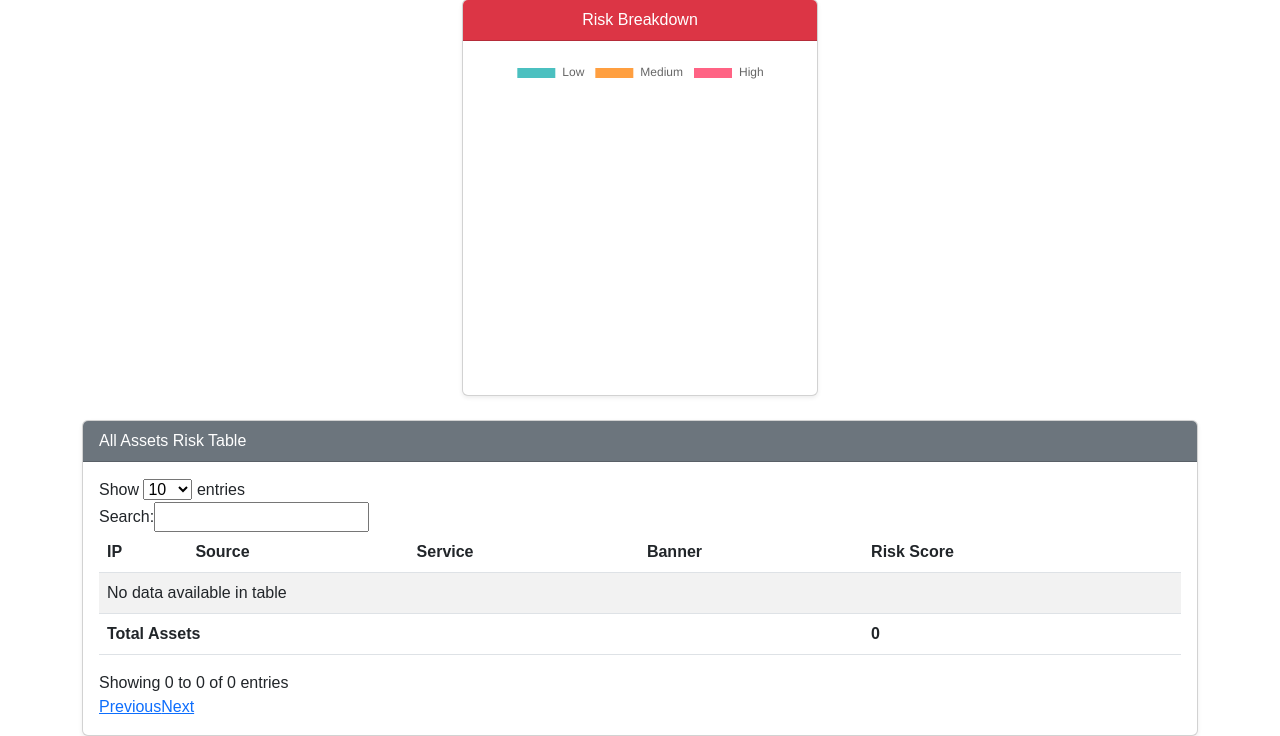
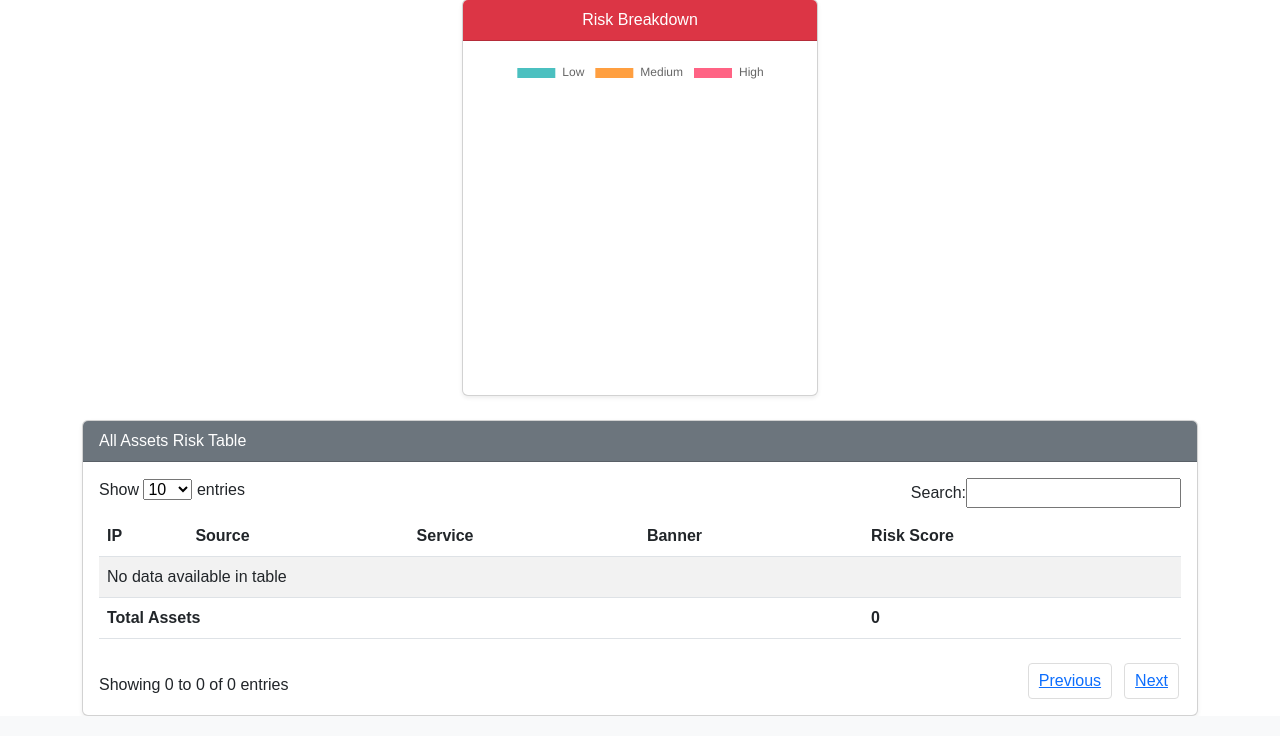
Before and after one commit to JT1208/DOJAA-Senior-Project, a Flask app: template templates/risk_summary.html in a window 1280 px wide. Shown: the part 199-935 px from the top of the page. Run offline with Flask 3, Linux system fonts and the light colour scheme; the template is opened without the code that fills it, so the values that code supplies are empty.

Commit message:
pagination fix

```diff
--- a/templates/risk_summary.html
+++ b/templates/risk_summary.html
@@ -14,10 +14,52 @@
   </div>
 </div>
 
+<style>
+/* ============================= */
+/* FIX DataTables pagination UI  */
+/* ============================= */
+
+.dataTables_wrapper .dataTables_paginate {
+  display: flex;
+  justify-content: flex-end;
+  flex-wrap: wrap;
+  gap: 4px;
+}
+
+.dataTables_wrapper .dataTables_paginate .paginate_button {
+  padding: 5px 10px;
+  margin: 0 2px;
+  border-radius: 4px;
+  border: 1px solid #ddd;
+  background: #fff;
+  cursor: pointer;
+}
+
+.dataTables_wrapper .dataTables_paginate .paginate_button:hover {
+  background: #f1f1f1;
+}
+
+.dataTables_wrapper .dataTables_paginate .paginate_button.current {
+  background: #0d6efd;
+  color: #fff !important;
+  border: 1px solid #0d6efd;
+}
+
+.dataTables_wrapper .dataTables_info {
+  padding-top: 8px;
+  white-space: nowrap;
+}
+</style>
+
 <div class="card shadow-sm">
-  <div class="card-header bg-secondary text-white">All Assets Risk Table</div>
+  <div class="card-header bg-secondary text-white">
+    All Assets Risk Table
+  </div>
+
   <div class="card-body">
+
     <table id="riskTable" class="display table table-striped table-hover" style="width:100%">
+
       <thead>
         <tr>
           <th>IP</th>
@@ -60,14 +102,33 @@
           <th>{{ shodan|length + censys|length }}</th>
         </tr>
       </tfoot>
+
     </table>
+
   </div>
 </div>
 
 <script>
 $(document).ready(function(){
-  $('#riskTable').DataTable({ paging: true, searching: true });
 
+  $('#riskTable').DataTable({
+
+    paging: true,
+    searching: true,
+    ordering: true,
+
+    // ✅ FIX: prevents broken pagination row
+    dom:
+      "<'row mb-2'<'col-sm-6'l><'col-sm-6 text-end'f>>" +
+      "<'row'<'col-sm-12'tr>>" +
+      "<'row mt-2 align-items-center'<'col-sm-5'i><'col-sm-7'p>>",
+
+    pagingType: "simple_numbers"
+  });
+
+  // -----------------------------
+  // Chart (unchanged logic)
+  // -----------------------------
   const ctx = document.getElementById('riskChart').getContext('2d');
 
   new Chart(ctx, {
@@ -84,6 +145,7 @@ $(document).ready(function(){
       }]
     }
   });
+
 });
 </script>
 
```
Also changed, not shown: templates/hosts.html (+51 -5 lines), templates/open_ports.html (+65 -2 lines).
